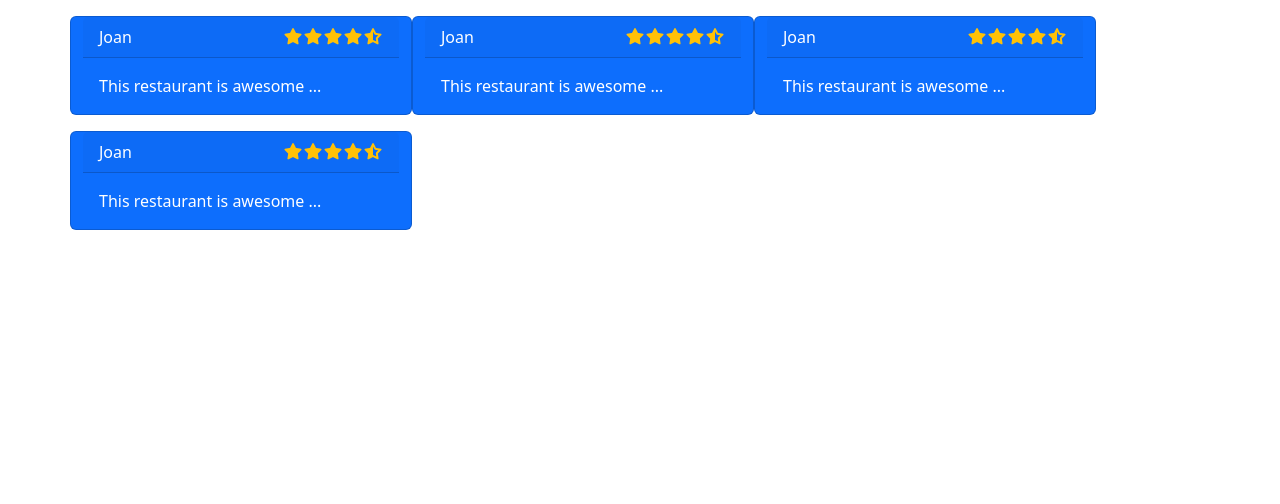
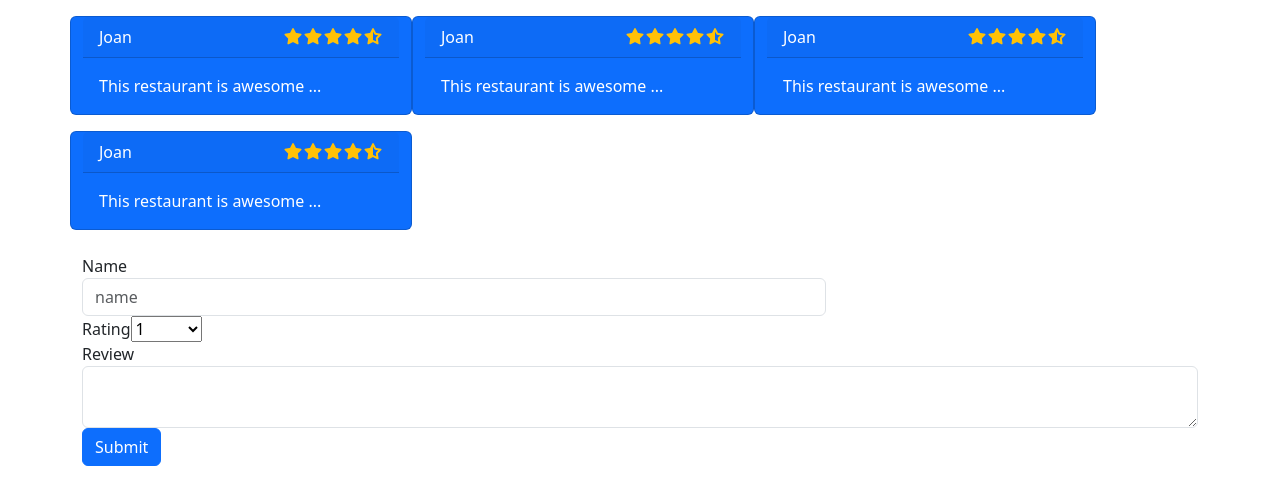
Before and after one commit to Chrisbin19/insight-hub, a React (Create React App) app in the folder client/: page /restaurants/1 in a window 1280 px wide. Shown: the top 504 px of the page. Built offline with nearby package versions, Linux system fonts and the light colour scheme; no server answers.

Commit message:
Review page initial implementation completed

```diff
--- /dev/null
+++ b/client/src/components/AddReview.jsx
@@ -0,0 +1,36 @@
+import React from 'react'
+
+const AddReview = () => {
+  return (
+    <div className='mb-2'>
+        <form action="">
+            <div className="form-row">
+                <div className="form-group col-8">
+                    <label htmlFor="name">Name</label>
+                    <input id="name" placeholder='name' type="text" className="form-control" />
+                </div>
+                <div className="form-group col-4">
+                    <label htmlFor="rating">Rating</label>
+                    <select id="rating" className="custom-select">
+                        <option disabled>Rating</option>
+                        <option value="1">1</option>
+                        <option value="2">2</option>
+                        <option value="3">3</option>
+                        <option value="4">4</option>
+                        <option value="5">5</option>
+                    </select>
+                </div>
+            </div>
+            <div className="form-group">
+                <label htmlFor="review">Review</label>
+                <textarea id="review" className="form-control"></textarea>
+                <button className="btn btn-primary">
+                    Submit
+                </button>
+            </div>
+        </form>
+    </div>
+  )
+}
+
+export default AddReview
--- a/client/src/routes/RestaurantdetailPage.jsx
+++ b/client/src/routes/RestaurantdetailPage.jsx
@@ -4,6 +4,7 @@ import { RestaurantsContext } from '../context/RestaurantsContext';
 import RestaurantFinder from '../apis/RestaurantFinder';
 
 import Reviews from '../components/Reviews'
+import AddReview from '../components/AddReview';
 
 const RestaurantdetailPage = () => {
   const {id} = useParams();
@@ -28,6 +29,7 @@ const RestaurantdetailPage = () => {
       <div className="mt-3">
       <Reviews />
       </div>
+      <AddReview/>
       </>
     )}</div>
   )
```
